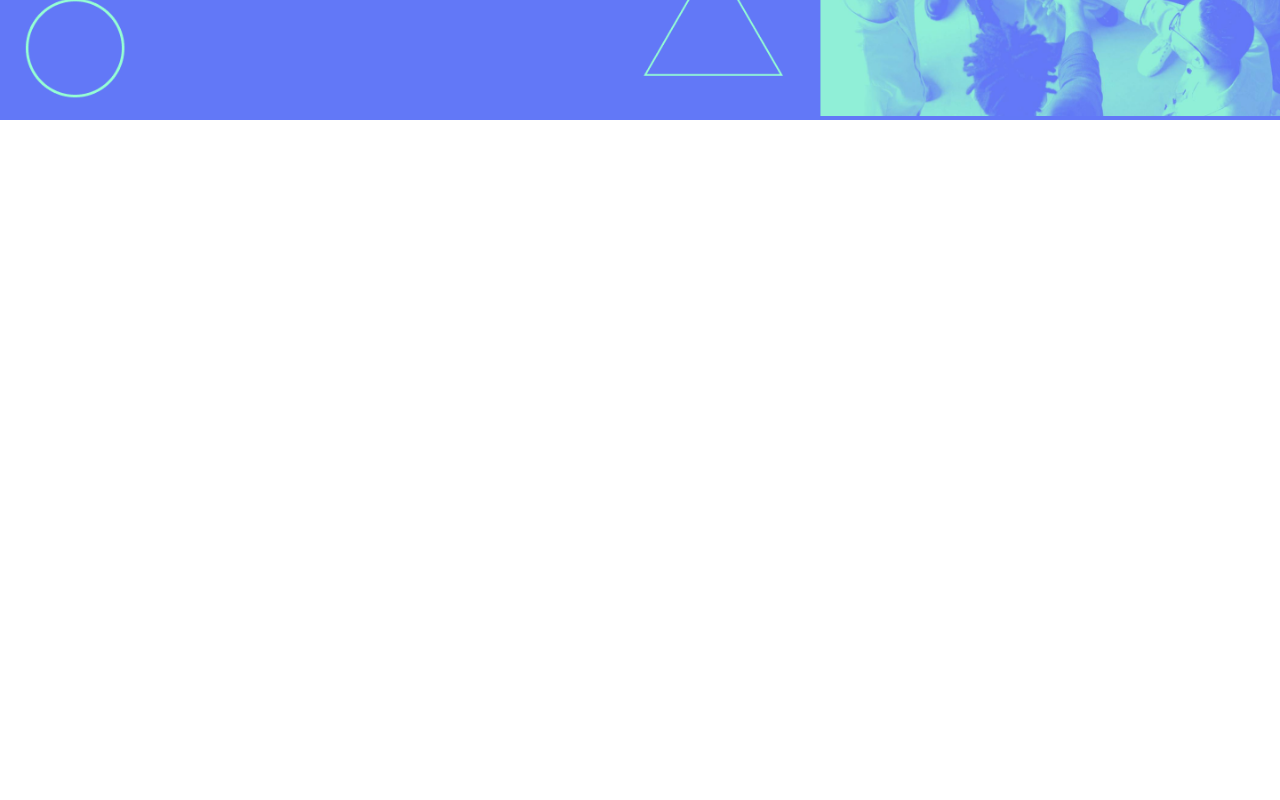
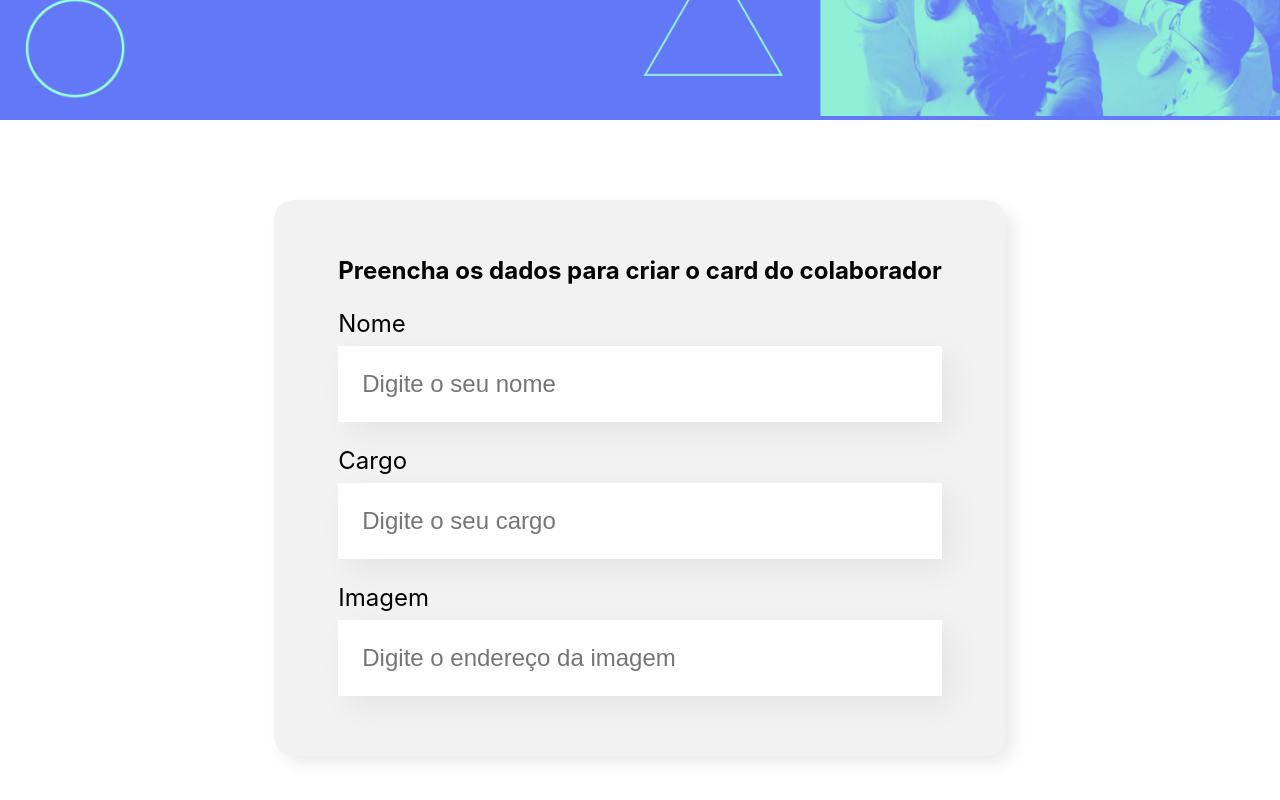
Before and after one commit to IngridCavalcantiGti/organo, a React (Create React App) app: page / in a window 1280 px wide. Shown: the part 378-1178 px from the top of the page. Before the commit the page ends 800 px from the top, so only its background shows below. Built offline with nearby package versions, Linux system fonts and the light colour scheme.

Commit message:
add component form and textfield - more css

```diff
--- a/src/App.js
+++ b/src/App.js
@@ -1,9 +1,12 @@
-import Banner from './componentes/Banner/Banner';
+import Banner from './componentes/Banner';
+import Formulario from './componentes/Formulario';
+
 
 function App() {
   return (
     <div className="App">
       <Banner />
+      <Formulario />
     </div>
   );
 }
--- a/src/componentes/Banner/Banner.js
+++ b/src/componentes/Banner/index.js
@@ -1,6 +1,6 @@
 import './Banner.css'
 
-function Banner() {
+const Banner = () => {
     return (
         <header className='banner'>
             <img src="/imagens/banner.png" alt="O banner principal da página do Organo" />
--- /dev/null
+++ b/src/componentes/CampoTexto/CampoTexto.css
@@ -0,0 +1,19 @@
+.campo-texto {
+    margin: 24px 0;
+}
+
+.campo-texto label {
+    display: block;
+    margin-bottom: 8px;
+    font-size: 24px;
+}
+
+.campo-texto input {
+    background-color: #fff;
+    box-shadow: 10px 10px 30px rgba(0, 0, 0, 0.06);
+    width: 100%;
+    border: none;
+    font-size: 24px;
+    padding: 24px;
+    box-sizing: border-box;
+}
--- /dev/null
+++ b/src/componentes/CampoTexto/index.js
@@ -0,0 +1,14 @@
+import './CampoTexto.css'
+const CampoTexto = ({ label, placeholder }) => {
+
+    return (
+        <div className="campo-texto">
+            <label>
+                {label}
+            </label>
+            <input placeholder={placeholder} />
+        </div>
+    )
+}
+
+export default CampoTexto
--- /dev/null
+++ b/src/componentes/Formulario/Formulario.css
@@ -0,0 +1,13 @@
+.formulario {
+    display: flex;
+    justify-content: center;
+    margin: 80px 0
+}
+
+.formulario form {
+    max-width: 80%;
+    background-color: #f2f2f2;
+    border-radius: 20px;
+    padding: 36px 64px;
+    box-shadow: 8px 8px 16px rgba(0, 0, 0, 0.08)
+}
--- /dev/null
+++ b/src/componentes/Formulario/index.js
@@ -0,0 +1,19 @@
+import CampoTexto from '../CampoTexto'
+import './Formulario.css'
+
+const Formulario = () => {
+    return (
+        <section className='formulario'>
+            <form>
+                <h2>
+                    Preencha os dados para criar o card do colaborador
+                </h2>
+                <CampoTexto label="Nome" placeholder='Digite o seu nome' />
+                <CampoTexto label="Cargo" placeholder='Digite o seu cargo' />
+                <CampoTexto label="Imagem" placeholder='Digite o endereço da imagem' />
+            </form>
+        </section>
+    )
+}
+
+export default Formulario
```
